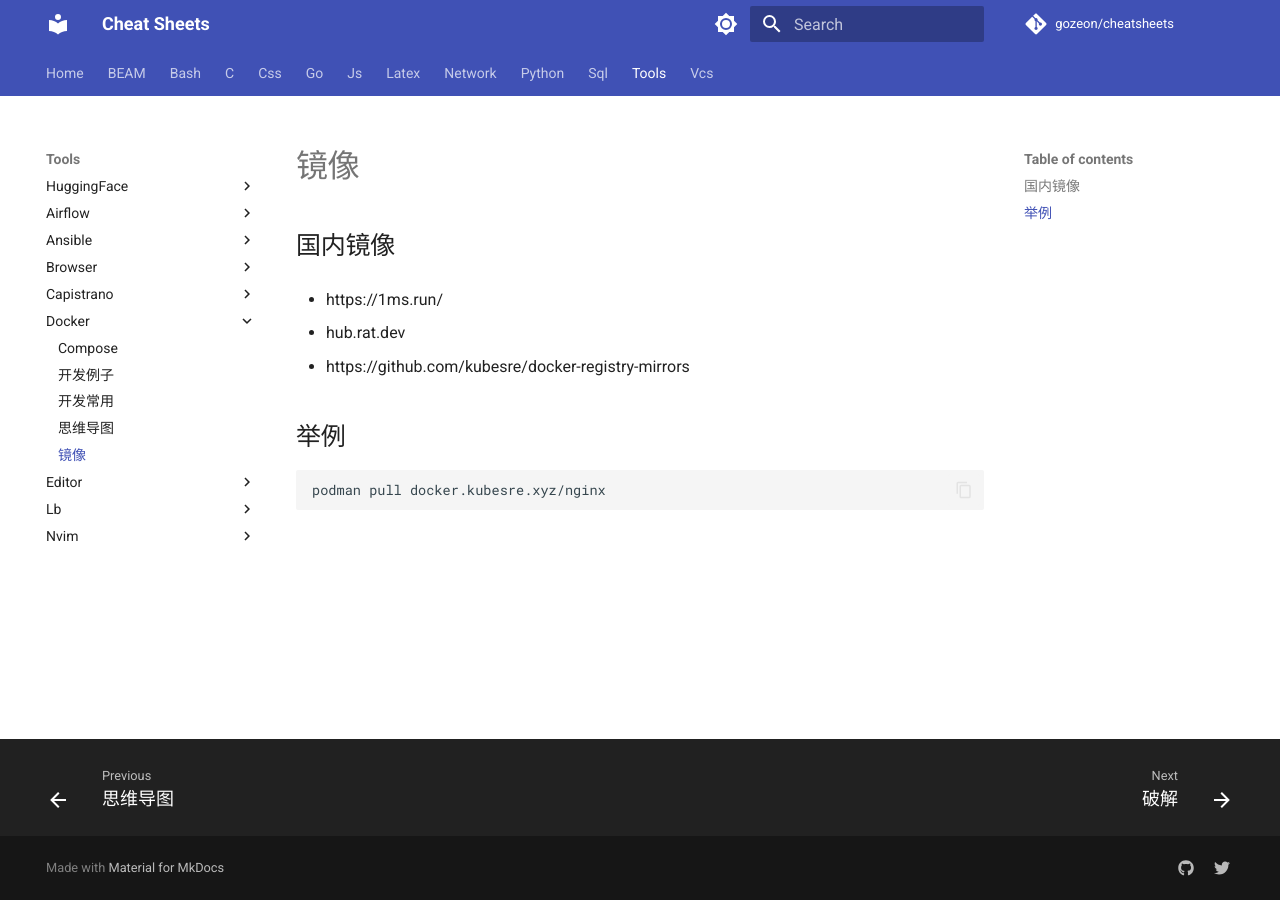
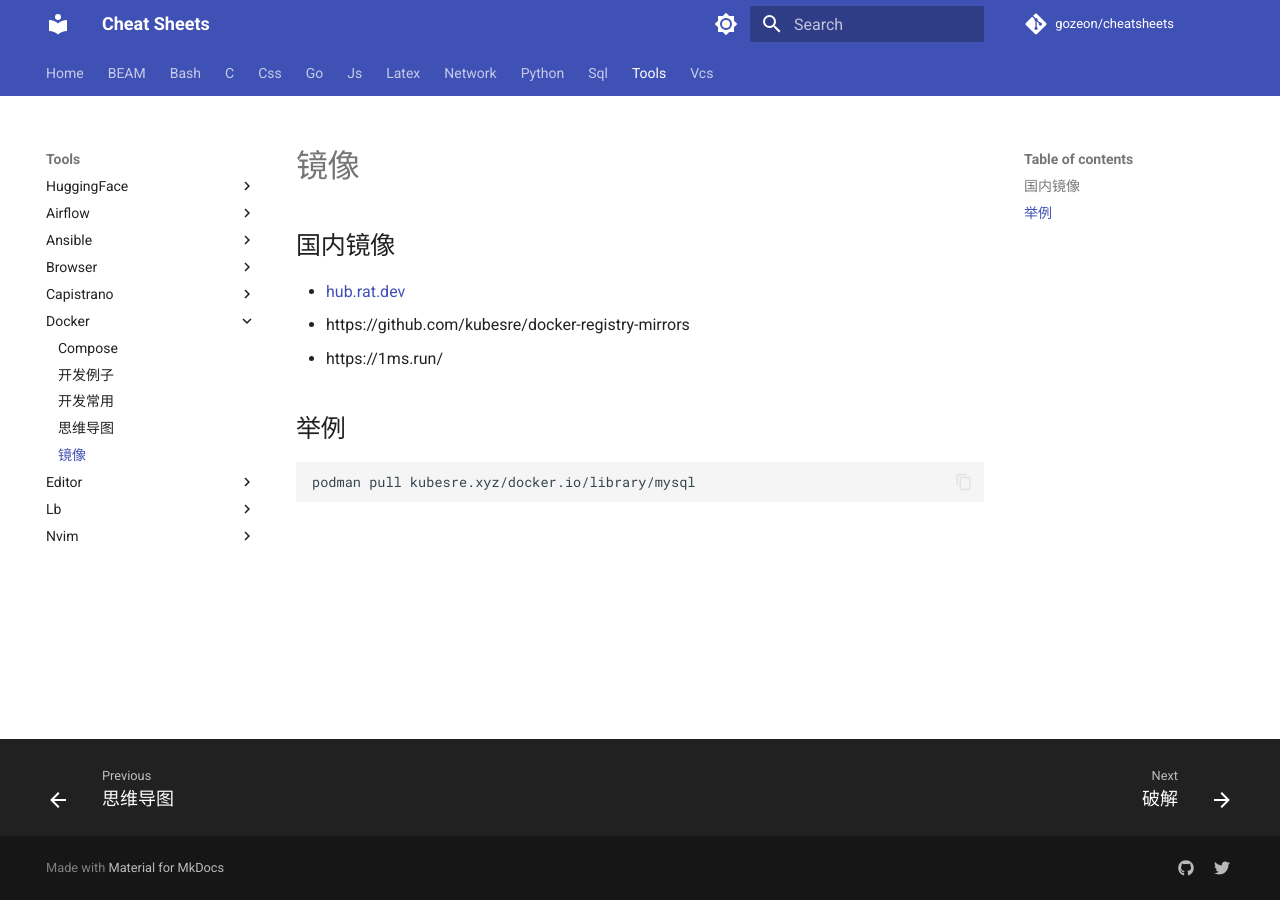
Before and after one commit to gozeon/cheatsheets, an MkDocs documentation site: the page built from docs/tools/docker/镜像.md, in a window 1280 px wide. Built offline with MkDocs 1.6.1 and Material for MkDocs 9.7.7, drawn with Linux system fonts in a browser that asks for light colours; comment, search, counter and statistics services are not loaded.

Commit message:
Update 镜像.md

````diff
--- a/docs/tools/docker/镜像.md
+++ b/docs/tools/docker/镜像.md
@@ -1,12 +1,12 @@
 ## 国内镜像
 
+- [hub.rat.dev](https://mirror.kentxxq.com/image)
+- https://github.com/kubesre/docker-registry-mirrors
 - https://1ms.run/
 
-- hub.rat.dev
-- https://github.com/kubesre/docker-registry-mirrors
 
 ## 举例
 
 ```bash
-podman pull docker.kubesre.xyz/nginx
+podman pull kubesre.xyz/docker.io/library/mysql
 ```
````
